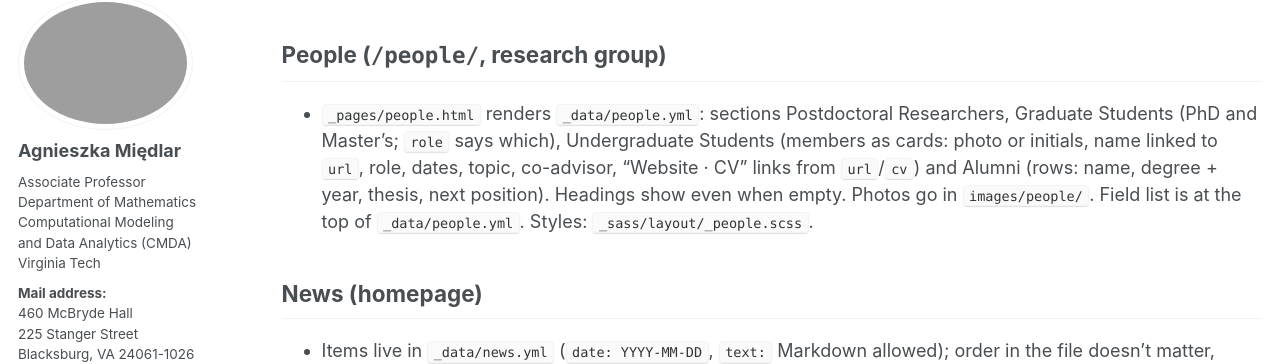
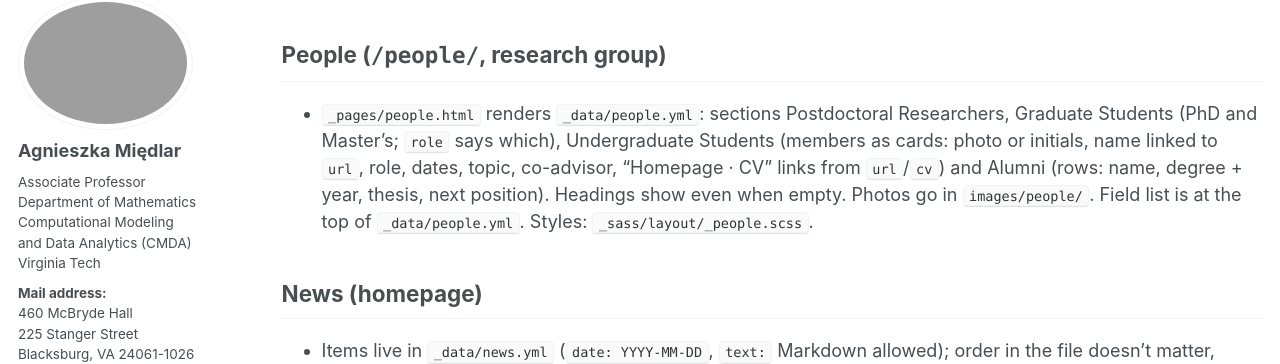
Before and after one commit to amiedlar/amiedlar.github.io, a Jekyll site: the page built from CLAUDE.md, in a window 1280 px wide and 900 px high, scrolled down 2668 px. Shown: the part 103-467 px from the top of the window. Built offline with Jekyll 4.4.1, drawn with Linux system fonts in a browser that asks for light colours; some web fonts are replaced; our own code applies the rules of GitHub Pages for plain Markdown files; a script bundle is joined from its source files by our own code; library files that are not in the unit come from our copies.

Commit message:
People: rename Website link to Homepage

```diff
--- a/CLAUDE.md
+++ b/CLAUDE.md
@@ -78,7 +78,7 @@ The site's structure should follow https://smithrgh.github.io (source: https://g
 ## People (`/people/`, research group)
 
 - `_pages/people.html` renders `_data/people.yml`: sections Postdoctoral Researchers, Graduate Students
-  (PhD and Master's; `role` says which), Undergraduate Students (members as cards: photo or initials, name linked to `url`, role, dates, topic, co-advisor, "Website · CV" links from `url`/`cv`) and Alumni
+  (PhD and Master's; `role` says which), Undergraduate Students (members as cards: photo or initials, name linked to `url`, role, dates, topic, co-advisor, "Homepage · CV" links from `url`/`cv`) and Alumni
   (rows: name, degree + year, thesis, next position). Headings show even when empty. Photos go in `images/people/`.
   Field list is at the top of `_data/people.yml`. Styles: `_sass/layout/_people.scss`.
 
--- a/_data/people.yml
+++ b/_data/people.yml
@@ -4,7 +4,7 @@
 #   - name: "First Last"
 #     photo: "people/first-last.jpg"   # file in images/people/; without it the card shows the person's initials
 #     url: "https://..."               # personal page; makes the name a link
-#     cv: "https://..."                # CV link; with url, shown as "Website · CV" on the card
+#     cv: "https://..."                # CV link; with url, shown as "Homepage · CV" on the card
 #     role: "PhD student, Mathematics" # position and program
 #     dates: "2023 – present"
 #     topic: "Randomized eigensolvers"  # research topic
--- a/_pages/people.html
+++ b/_pages/people.html
@@ -34,7 +34,7 @@ author_profile: true
               {% if p.dates %}<p class="person__dates">{{ p.dates }}</p>{% endif %}
               {% if p.topic %}<p class="person__topic">{{ p.topic }}</p>{% endif %}
               {% if p.coadvisor %}<p class="person__topic">Co-advised with {{ p.coadvisor }}</p>{% endif %}
-              {% if p.url or p.cv %}<p class="person__links">{% if p.url %}<a href="{{ p.url }}">Website</a>{% endif %}{% if p.url and p.cv %} · {% endif %}{% if p.cv %}<a href="{{ p.cv }}">CV</a>{% endif %}</p>{% endif %}
+              {% if p.url or p.cv %}<p class="person__links">{% if p.url %}<a href="{{ p.url }}">Homepage</a>{% endif %}{% if p.url and p.cv %} · {% endif %}{% if p.cv %}<a href="{{ p.cv }}">CV</a>{% endif %}</p>{% endif %}
             </div>
           </div>
         {% endfor %}
```
